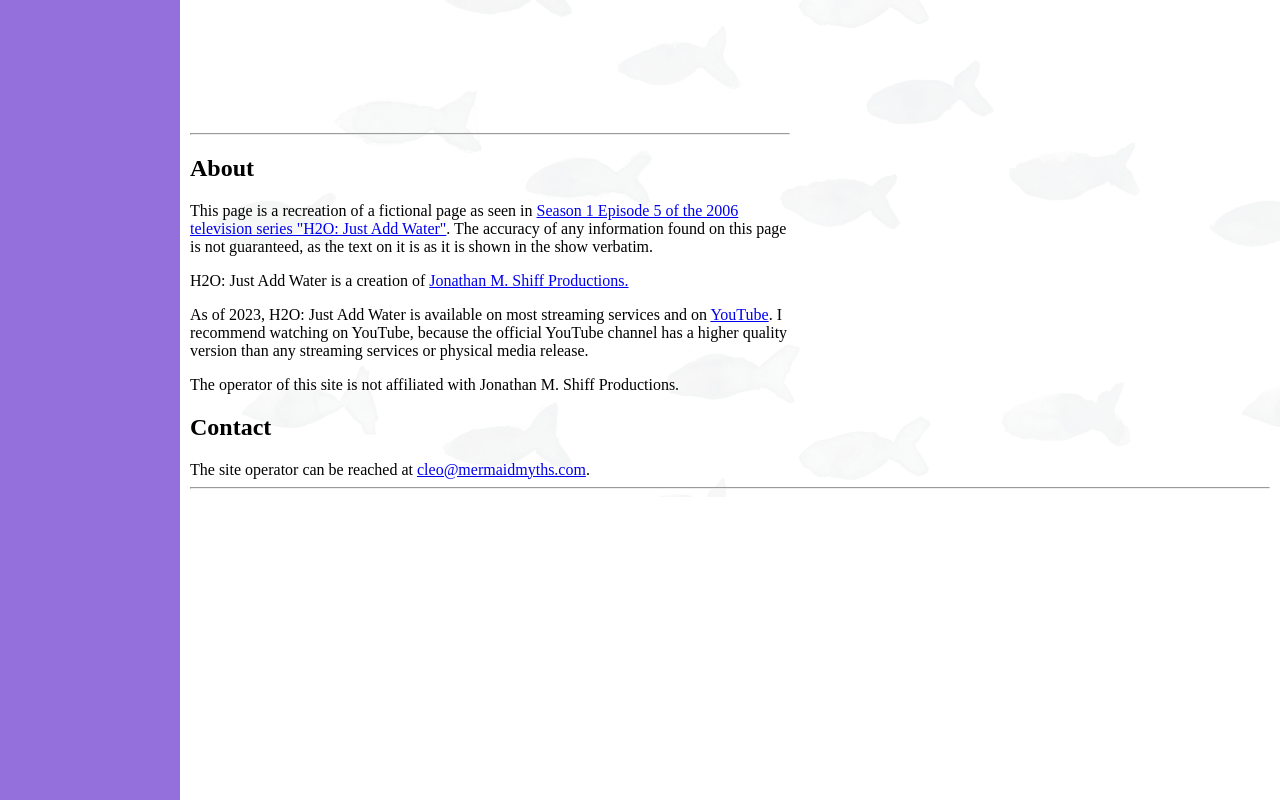
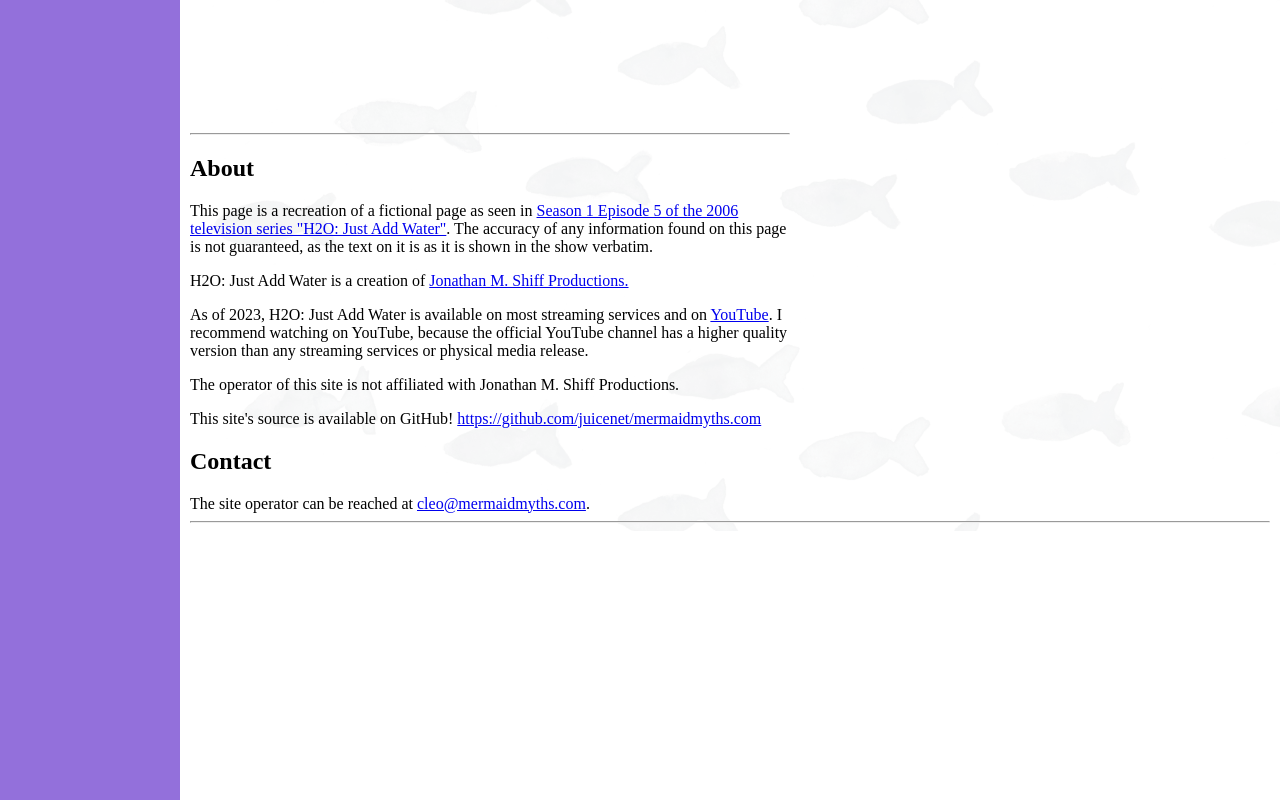
Before and after one commit to juicenet/mermaidmyths.com, a plain HTML site: page index.html in a window 1280 px wide. Shown: the part 1339-2139 px from the top of the page. Drawn offline with Linux system fonts and the light colour scheme.

Commit message:
added github link

```diff
--- a/index.html
+++ b/index.html
@@ -276,7 +276,9 @@
             release.
         </p>
         <p>The operator of this site is not affiliated with Jonathan M. Shiff Productions.</p>
-
+        <p>
+            This site's source is available on GitHub! <a href="https://github.com/juicenet/mermaidmyths.com">https://github.com/juicenet/mermaidmyths.com</a>
+        </p>
         <h2>Contact</h2>
         The site operator can be reached at <a href="mailto:cleo@mermaidmyths.com">cleo@mermaidmyths.com</a>.
     </div>
```
